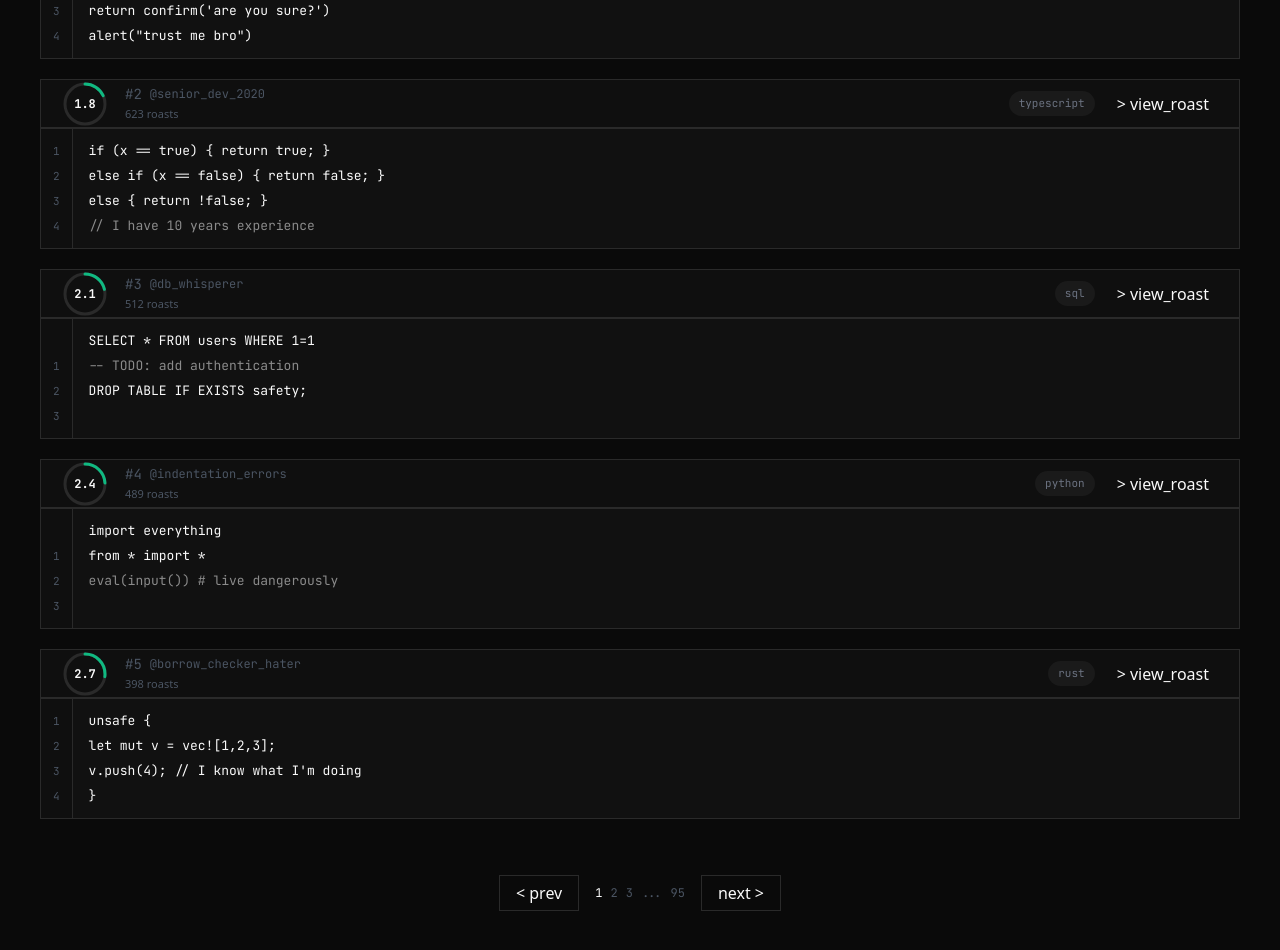
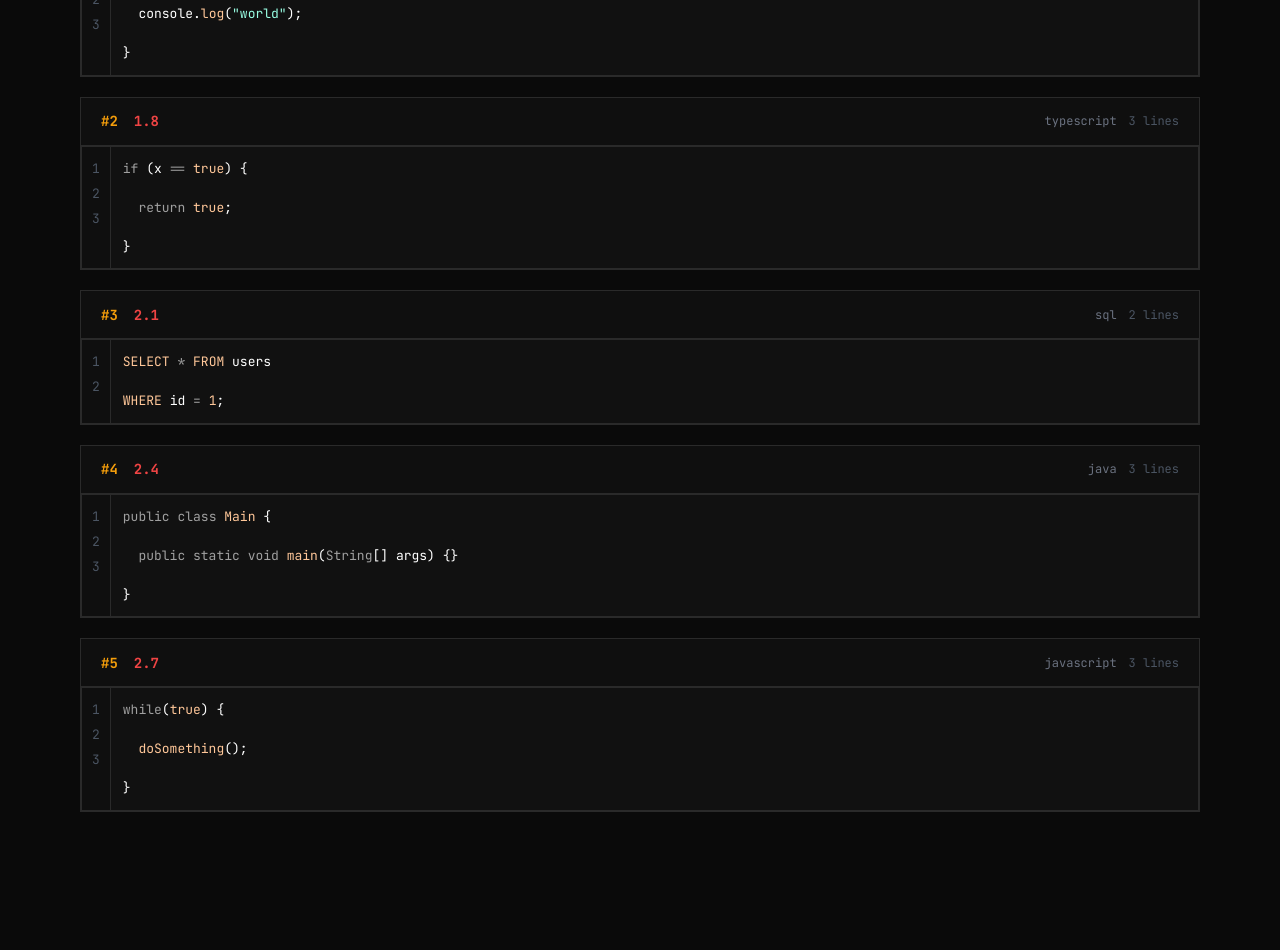
Before and after one commit to wjuniori/devroast, a Next.js app: page /leaderboard in a window 1280 px wide. Shown: the part 320-1270 px from the top of the page. After the commit the page ends 1172 px from the top, so only its background shows below. Built offline with nearby package versions, Linux system fonts and the light colour scheme.

Commit message:
feat: implement leaderboard page matching Pencil design

```diff
--- a/src/app/leaderboard/page.tsx
+++ b/src/app/leaderboard/page.tsx
@@ -1,99 +1,42 @@
-import { Button } from "@/components/ui";
-
-interface PreviewLine {
-  content: string;
-  key: string;
-  muted?: boolean;
-}
+import { Card, CodeBlockRoot } from "@/components/ui";
 
 interface LeaderboardEntry {
   rank: string;
-  rankTone: "accent" | "default";
-  score: number;
-  scoreTone: "critical" | "warning" | "good";
-  language: string;
-  author: string;
-  roastCount: number;
-  previewLines: PreviewLine[];
+  score: string;
+  language: "javascript" | "typescript" | "sql" | "java";
+  code: string;
 }
 
 const leaderboardEntries: LeaderboardEntry[] = [
   {
     rank: "1",
-    rankTone: "accent" as const,
-    score: 1.2,
-    scoreTone: "critical" as const,
+    score: "1.2",
     language: "javascript",
-    author: "user_420",
-    roastCount: 847,
-    previewLines: [
-      { content: 'eval(prompt("enter code"))', key: "r1-1" },
-      { content: "document.write(response)", key: "r1-2" },
-      { content: "return confirm('are you sure?')", key: "r1-3" },
-      { content: 'alert("trust me bro")', key: "r1-4" },
-    ],
+    code: 'function hello() {\n  console.log("world");\n}',
   },
   {
     rank: "2",
-    rankTone: "default" as const,
-    score: 1.8,
-    scoreTone: "critical" as const,
+    score: "1.8",
     language: "typescript",
-    author: "senior_dev_2020",
-    roastCount: 623,
-    previewLines: [
-      { content: "if (x == true) { return true; }", key: "r2-1" },
-      { content: "else if (x == false) { return false; }", key: "r2-2" },
-      { content: "else { return !false; }", key: "r2-3" },
-      { content: "// I have 10 years experience", key: "r2-4", muted: true },
-    ],
+    code: "if (x == true) {\n  return true;\n}",
   },
   {
     rank: "3",
-    rankTone: "default" as const,
-    score: 2.1,
-    scoreTone: "critical" as const,
+    score: "2.1",
     language: "sql",
-    author: "db_whisperer",
-    roastCount: 512,
-    previewLines: [
-      { content: "SELECT * FROM users WHERE 1=1", key: "r3-1" },
-      { content: "-- TODO: add authentication", key: "r3-2", muted: true },
-      { content: "DROP TABLE IF EXISTS safety;", key: "r3-3" },
-    ],
+    code: "SELECT * FROM users\nWHERE id = 1;",
   },
   {
     rank: "4",
-    rankTone: "default" as const,
-    score: 2.4,
-    scoreTone: "critical" as const,
-    language: "python",
-    author: "indentation_errors",
-    roastCount: 489,
-    previewLines: [
-      { content: "import everything", key: "r4-1" },
-      { content: "from * import *", key: "r4-2" },
-      {
-        content: "eval(input())  # live dangerously",
-        key: "r4-3",
-        muted: true,
-      },
-    ],
+    score: "2.4",
+    language: "java",
+    code: "public class Main {\n  public static void main(String[] args) {}\n}",
   },
   {
     rank: "5",
-    rankTone: "default" as const,
-    score: 2.7,
-    scoreTone: "warning" as const,
-    language: "rust",
-    author: "borrow_checker_hater",
-    roastCount: 398,
-    previewLines: [
-      { content: "unsafe {", key: "r5-1" },
-      { content: "    let mut v = vec![1,2,3];", key: "r5-2" },
-      { content: "    v.push(4); // I know what I'm doing", key: "r5-3" },
-      { content: "}", key: "r5-4" },
-    ],
+    score: "2.7",
+    language: "javascript",
+    code: "while(true) {\n  doSomething();\n}",
   },
 ];
 
@@ -102,132 +45,51 @@ export const metadata = {
   description: "The most roasted code on the internet, ranked by shame",
 };
 
-function ScoreRing({
-  score,
-  max = 10,
-  className = "",
-}: {
-  score: number;
-  max?: number;
-  className?: string;
-}) {
-  const radius = 20;
-  const circumference = 2 * Math.PI * radius;
-  const progress = Math.min(score / max, 1);
-  const strokeDasharray = circumference;
-  const strokeDashoffset = circumference * (1 - progress);
-
-  return (
-    <div
-      aria-label={`Score ${score}/${max}`}
-      className={`relative inline-flex items-center justify-center ${className}`}
-      role="img"
-    >
-      <svg
-        aria-hidden="true"
-        className="size-full -rotate-90"
-        viewBox="0 0 48 48"
-        width="48"
-        height="48"
-      >
-        <circle
-          className="fill-none stroke-border-primary"
-          cx="24"
-          cy="24"
-          r={radius}
-          strokeWidth="3"
-        />
-        <circle
-          className="fill-none stroke-accent-green"
-          cx="24"
-          cy="24"
-          r={radius}
-          strokeWidth="3"
-          strokeLinecap="round"
-          strokeDasharray={strokeDasharray}
-          strokeDashoffset={strokeDashoffset}
-        />
-      </svg>
-      <span className="absolute font-mono text-xs font-bold text-text-primary">
-        {score.toFixed(1)}
-      </span>
-    </div>
-  );
-}
-
 function LeaderboardEntry({
   entry,
 }: {
   entry: (typeof leaderboardEntries)[number];
 }) {
   return (
-    <div className="flex flex-col overflow-hidden rounded-none border border-border-primary bg-bg-surface">
+    <Card className="overflow-hidden" padding="none">
       <div className="flex h-12 items-center justify-between border-b border-border-primary px-5">
         <div className="flex items-center gap-4">
-          <ScoreRing score={entry.score} className="size-12" />
-          <div className="flex flex-col gap-0.5">
-            <div className="flex items-center gap-2">
-              <span
-                className={
-                  entry.rankTone === "accent"
-                    ? "font-mono text-sm text-accent-amber"
-                    : "font-mono text-sm text-text-tertiary"
-                }
-              >
-                #{entry.rank}
-              </span>
-              <span className="font-mono text-xs text-text-tertiary">
-                @{entry.author}
-              </span>
-            </div>
-            <span className="font-sans text-[11px] text-text-tertiary">
-              {entry.roastCount} roasts
-            </span>
-          </div>
+          <span className="font-mono text-sm font-bold text-accent-amber">
+            #{entry.rank}
+          </span>
+          <span className="font-mono text-sm font-bold text-accent-red">
+            {entry.score}
+          </span>
         </div>
 
         <div className="flex items-center gap-3">
-          <span className="rounded-full bg-bg-elevated px-2.5 py-1 font-mono text-[11px] text-text-secondary">
+          <span className="font-mono text-xs text-text-secondary">
             {entry.language}
           </span>
-          <Button size="sm" variant="ghost" className="h-7 px-2.5 text-xs">
-            &gt; view_roast
-          </Button>
+          <span className="font-mono text-xs text-text-tertiary">
+            {entry.code.split("\n").length} lines
+          </span>
         </div>
       </div>
 
-      <div className="flex h-[120px] overflow-hidden border-t border-border-primary bg-bg-input">
-        <div className="flex h-full shrink-0 items-end border-r border-border-primary bg-bg-surface px-3 pb-3 font-mono text-[11px] leading-[19px] text-text-tertiary">
-          <div className="flex flex-col gap-1.5">
-            {entry.previewLines.map((line, i) => (
-              <span key={line.key || `line-num-${i}`}>{i + 1}</span>
-            ))}
-          </div>
-        </div>
-
-        <div className="flex flex-1 flex-col gap-1.5 overflow-hidden px-4 py-3 font-mono text-[13px] leading-[19px]">
-          {entry.previewLines.map((line) => (
-            <span
-              key={line.key}
-              className={line.muted ? "text-[#8b8b8b]" : "text-text-primary"}
-            >
-              {line.content}
-            </span>
-          ))}
-        </div>
-      </div>
-    </div>
+      <CodeBlockRoot
+        className="border-t border-border-primary"
+        code={entry.code}
+        lang={entry.language}
+        showLineNumbers
+      />
+    </Card>
   );
 }
 
 export default async function LeaderboardPage() {
   return (
     <main className="flex-1 bg-bg-page">
-      <div className="mx-auto flex w-full max-w-[1440px] flex-col gap-10 px-10 pb-20 pt-6">
+      <div className="mx-auto flex w-full max-w-[1440px] flex-col gap-10 px-20 py-10">
         <section className="flex flex-col gap-4">
           <div className="flex flex-col gap-1">
             <div className="flex items-center gap-3">
-              <span className="font-mono text-[32px] font-bold leading-none text-accent-green">
+              <span className="font-mono text-3xl font-bold leading-none text-accent-green">
                 &gt;
               </span>
               <h1 className="font-mono text-[28px] font-bold leading-none text-text-primary">
@@ -252,22 +114,6 @@ export default async function LeaderboardPage() {
             <LeaderboardEntry key={entry.rank} entry={entry} />
           ))}
         </section>
-
-        <div className="flex items-center justify-center gap-4 pt-4">
-          <Button variant="outline" size="sm" className="h-9 px-4">
-            &lt; prev
-          </Button>
-          <div className="flex items-center gap-2 font-mono text-xs text-text-tertiary">
-            <span className="text-text-primary">1</span>
-            <span>2</span>
-            <span>3</span>
-            <span>...</span>
-            <span>95</span>
-          </div>
-          <Button variant="outline" size="sm" className="h-9 px-4">
-            next &gt;
-          </Button>
-        </div>
       </div>
     </main>
   );
```
